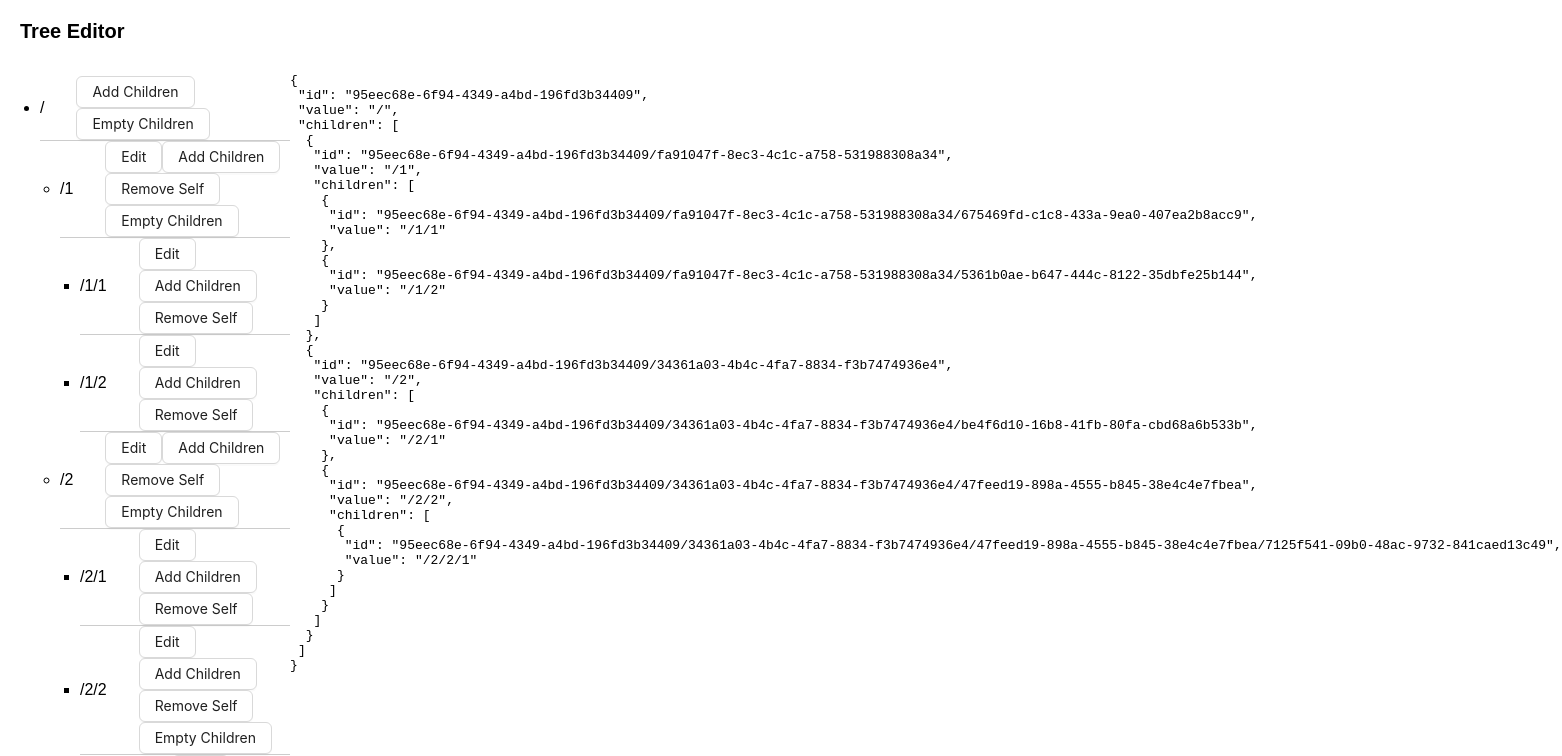
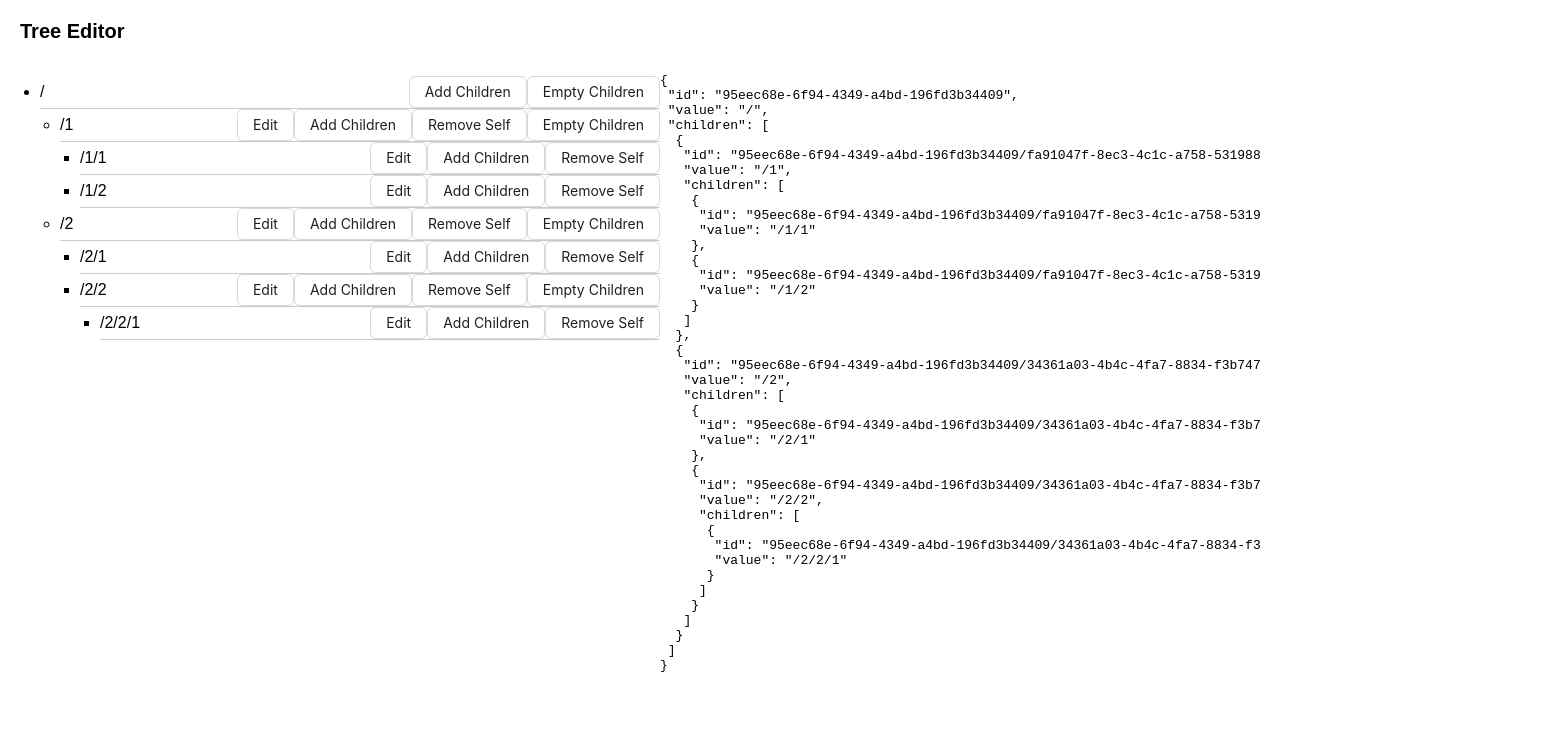
Before and after one commit to gogoend/react-component-practise, a React (Create React App) app: page / in a window 1280 px wide. Shown: the top 756 px of the page, 1562 px wide, since content can reach past the window. Built offline with nearby package versions, Linux system fonts and the light colour scheme.

Commit message:
fix(树 节点id): 样式完善

```diff
--- a/src/demos/Tree.tsx
+++ b/src/demos/Tree.tsx
@@ -158,10 +158,10 @@ const Tree = ({ data }) => {
     <>
       <h2>Tree Editor</h2>
       <div style={{ display: "flex" }}>
-        <ul>
+        <ul style={{ flex: 1 }}>
           <TreeNode node={tree} onChange={handleNodeChange} />
         </ul>
-        <pre>{JSON.stringify(tree, "", 1)}</pre>
+        <pre style={{ width: '600px', overflow: 'auto' }}>{JSON.stringify(tree, "", 1)}</pre>
       </div>
     </>
   );
```
